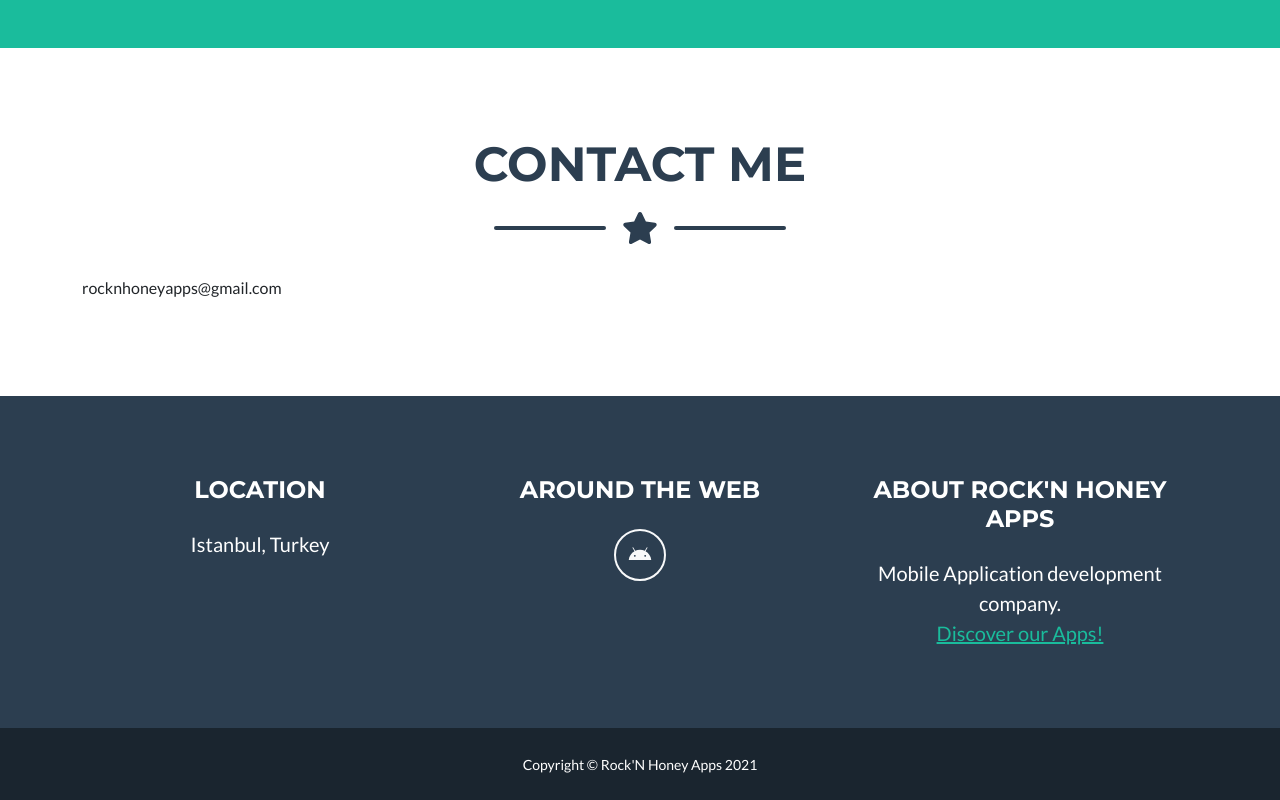
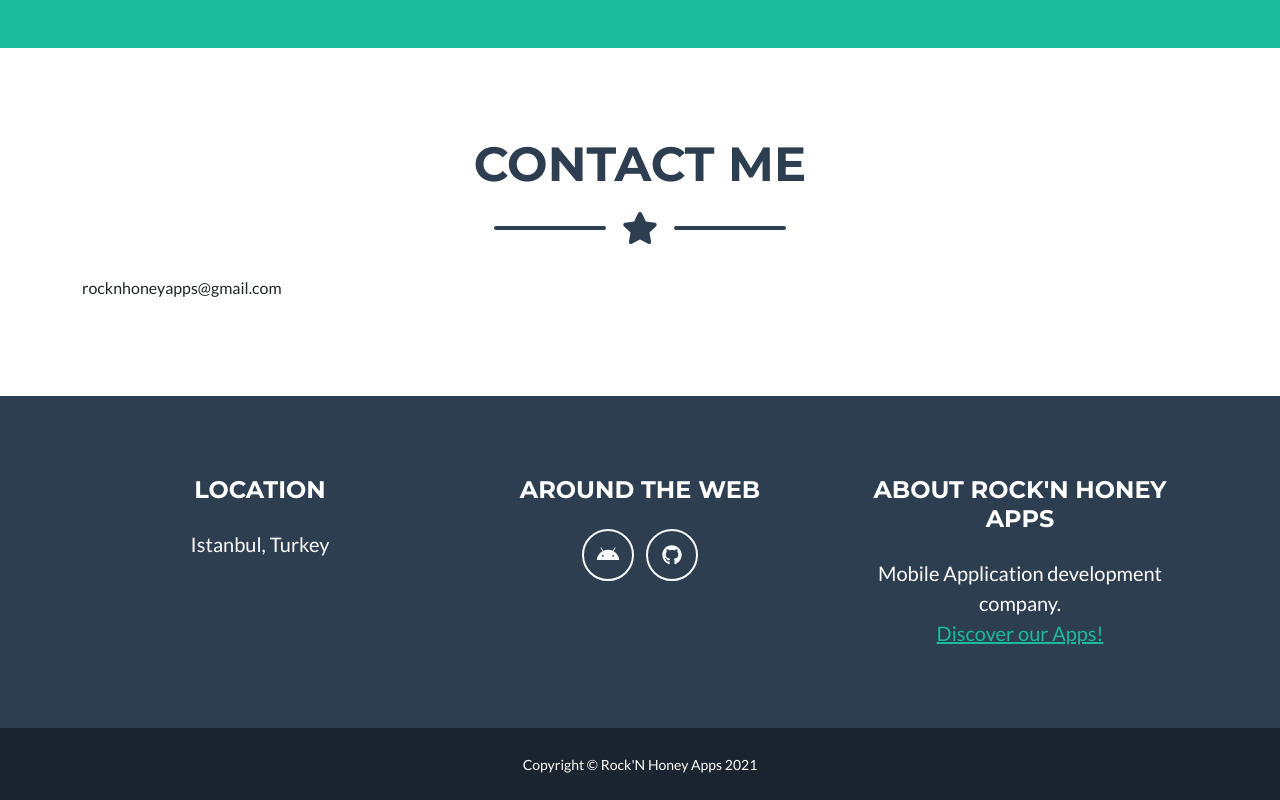
Before and after one commit to tunaateskoc/rocknhoney, a plain HTML site: page index.html in a window 1280 px wide. Shown: the part 1968-2768 px from the top of the page. Drawn offline with nearby package versions, Linux system fonts and the light colour scheme.

Commit message:
Update index.html

```diff
--- a/index.html
+++ b/index.html
@@ -144,6 +144,7 @@
                     <div class="col-lg-4 mb-5 mb-lg-0">
                         <h4 class="text-uppercase mb-4">Around the Web</h4>
                         <a class="btn btn-outline-light btn-social mx-1" href="https://play.google.com/store/apps/developer?id=Rock+%27N+Honey+Apps"><i class="fab fa-fw fa-android"></i></a>
+                        <a class="btn btn-outline-light btn-social mx-1" href="https://github.com/tunaateskoc"><i class="fab fa-fw fa-github"></i></a>
                     </div>
                     <!-- Footer About Text-->
                     <div class="col-lg-4">
```
